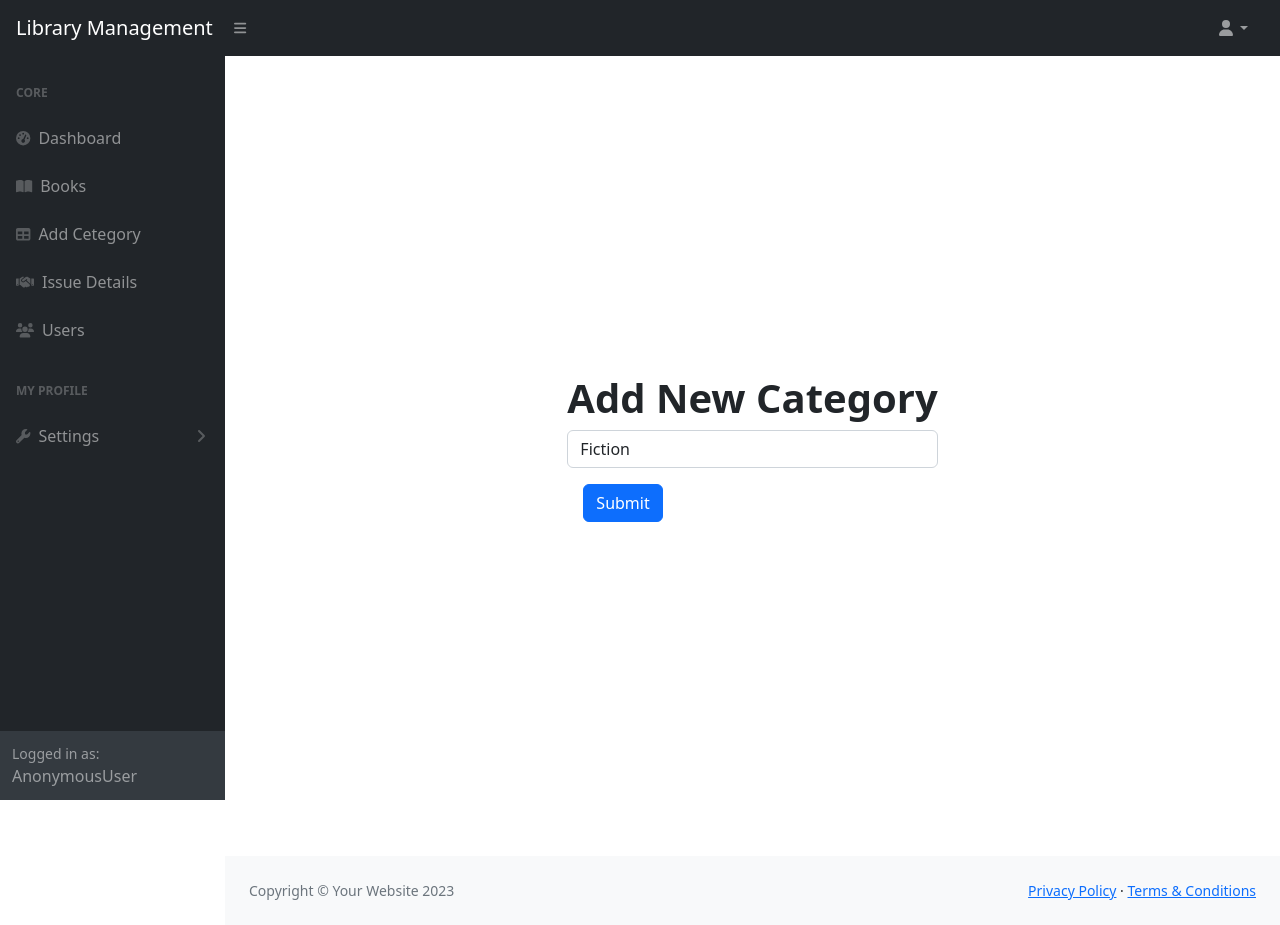
After one commit to um-shuhaib/libraryManagement, a Django app: page /editcategory/1 in a window 1280 px wide. The commit adds this page. Run offline with Django 5.2, Linux system fonts and the light colour scheme; data comes from the database, SQL or seed files in the repository; both versions use the stored data as it was after the commit; some libraries are stand-ins or nearby versions.

Commit message:
edit and delete category added

```diff
--- a/libraryApp/templates/addcategory.html
+++ b/libraryApp/templates/addcategory.html
@@ -17,6 +17,8 @@
                         <div class="card border-0 text-light" style="width: 12rem;">
                             <div class="card-body bg-primary ms-1 me-1">
                                 <h3 class="card-title text-center">{{category.category}}</h3>
+                                <a href="{% url 'edit' category.id %}" class="btn text-light">Edit</a>
+                                <a href="{% url 'deletecategory' category.id %}" class="btn text-light">Delete</a>
 
                             </div>
                         </div>
--- /dev/null
+++ b/libraryApp/templates/editcategory.html
@@ -0,0 +1,14 @@
+{% extends 'dashboard.html' %}
+
+{% block main %}
+                <div class="d-flex flex-column w-100 vh-100 align-items-center justify-content-center">
+                    <div class="">
+                        <form action="" method="post">
+                            {% csrf_token %}
+                            <label for="category" class="form-label fw-bold h1">Add New Category</label>
+                            <input type="text" name="category" id="category" class="form-control" value="{{category.category}}">
+                            <input type="submit" name="" id="" class="btn btn-primary m-3">
+                        </form>
+                    </div>
+                </div>
+{% endblock %}
--- a/libraryApp/views.py
+++ b/libraryApp/views.py
@@ -171,3 +171,20 @@ class DeleteBookView(View):
         book=Book.objects.get(id=kwargs.get("id"))
         book.delete()
         return redirect("book")
+
+class EditCategoryView(View):
+    def get(self,request,**kwargs):
+        category=Category.objects.get(id=kwargs.get("id"))
+        return render(request,"editcategory.html",{"category":category})
+    def post(self,request,**kwargs):
+        category=Category.objects.get(id=kwargs.get("id"))
+        cat=request.POST.get("category")
+        category.category=cat
+        category.save()
+        return redirect("category")
+
+class DeleteCategoryView(View):
+    def get(self,request,**kwargs):
+        cat=Category.objects.get(id=kwargs.get("id"))
+        cat.delete()
+        return redirect("category")
--- a/libraryManagement/urls.py
+++ b/libraryManagement/urls.py
@@ -36,5 +36,7 @@ urlpatterns = [
     path("issue/issued/<int:user_id>/<int:book_id>",views.IssuedView.as_view(),name="issued"),
     path("updatebook/<int:id>",views.UpdateBookView.as_view(),name="update"),
     path("deletebook/<int:id>",views.DeleteBookView.as_view(),name="delete"),
+    path("editcategory/<int:id>",views.EditCategoryView.as_view(),name="edit"),
+    path("deletecategory/<int:id>",views.DeleteCategoryView.as_view(),name="deletecategory"),
 
 ]+ static(settings.MEDIA_URL, document_root=settings.MEDIA_ROOT)
```
Also changed, not shown: db.sqlite3.
